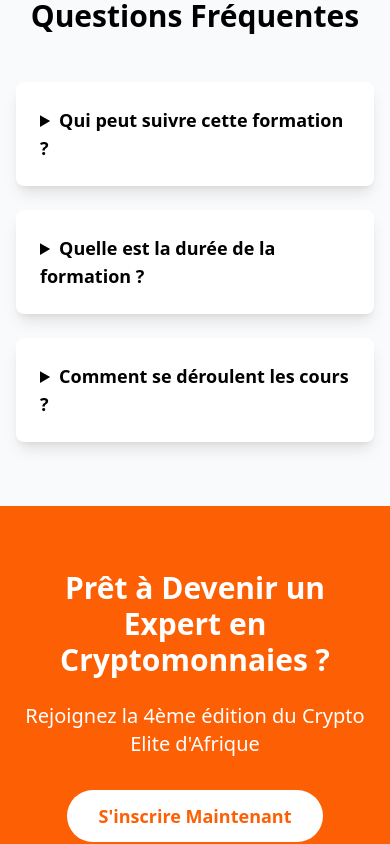
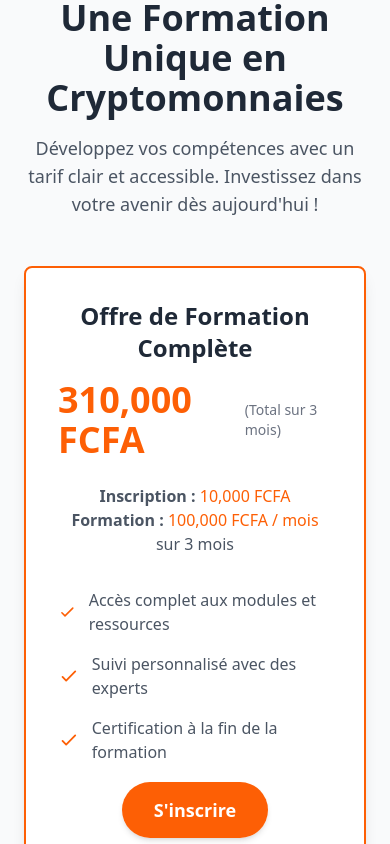
Before and after one commit to Nit-harley/CryptoElitedAfrique, a React (Vite) app: page / in a window 390 px wide. Shown: the part 6600-7444 px from the top of the page. Built offline with nearby package versions, Linux system fonts and the light colour scheme.

Commit message:
ajout du tarif

```diff
--- /dev/null
+++ b/src/components/PricingSection.tsx
@@ -0,0 +1,137 @@
+import React, { useState } from "react";
+
+const PricingSection = () => {
+  const [selectedPlan, setSelectedPlan] = useState("individual");
+  const [groupSize, setGroupSize] = useState(5);
+
+  const handlePlanChange = (plan) => setSelectedPlan(plan);
+
+  // Tarifs
+  const individualMonthly = 100000;
+  const registrationFee = 10000;
+  const groupDiscountRate = 0.05;
+  const personalFollowUpMonthly = 500000;
+
+  const calculateGroupPrice = (size) => {
+    const discountMultiplier = Math.floor(size / 5) * groupDiscountRate;
+    const discountedMonthly = individualMonthly * (1 - discountMultiplier);
+    return Math.max(discountedMonthly, individualMonthly * 0.5); // Limite de réduction : 50%
+  };
+
+  return (
+    <section className="py-16 bg-gray-50">
+      <div className="max-w-7xl mx-auto px-6 lg:px-8">
+        {/* Header Section */}
+        <div className="text-center mb-12">
+          <h2 className="text-4xl font-extrabold text-gray-800">
+            Une Formation Unique en Cryptomonnaies
+          </h2>
+          <p className="text-lg text-gray-600 mt-4">
+            Choisissez le plan qui correspond le mieux à vos besoins, qu’il s’agisse d’un suivi personnel, de groupe ou individuel.
+          </p>
+        </div>
+
+        {/* Plan Selector */}
+        <div className="flex justify-center space-x-4 mb-8">
+          <button
+            className={`px-6 py-3 rounded-full text-lg font-bold ${
+              selectedPlan === "individual"
+                ? "bg-[#FD5F05] text-white"
+                : "bg-white text-[#FD5F05] border border-[#FD5F05]"
+            }`}
+            onClick={() => handlePlanChange("individual")}
+          >
+            Particuliers
+          </button>
+          <button
+            className={`px-6 py-3 rounded-full text-lg font-bold ${
+              selectedPlan === "group"
+                ? "bg-[#FD5F05] text-white"
+                : "bg-white text-[#FD5F05] border border-[#FD5F05]"
+            }`}
+            onClick={() => handlePlanChange("group")}
+          >
+            Entreprises
+          </button>
+          <button
+            className={`px-6 py-3 rounded-full text-lg font-bold ${
+              selectedPlan === "personal"
+                ? "bg-[#FD5F05] text-white"
+                : "bg-white text-[#FD5F05] border border-[#FD5F05]"
+            }`}
+            onClick={() => handlePlanChange("personal")}
+          >
+            Suivi Personnel
+          </button>
+        </div>
+
+        {/* Pricing Card */}
+        <div className="max-w-lg mx-auto bg-white rounded-lg shadow-lg overflow-hidden border-2 border-[#FD5F05]">
+          <div className="p-8">
+            {selectedPlan === "individual" && (
+              <>
+                <h3 className="text-2xl font-bold text-center text-gray-800 mb-4">
+                  Tarif pour Particuliers
+                </h3>
+                <p className="text-center text-gray-600 mb-4">
+                  Inscription : <span className="text-[#FD5F05]">10,000 FCFA</span>
+                </p>
+                <p className="text-4xl font-extrabold text-[#FD5F05] text-center">
+                  {individualMonthly.toLocaleString()} FCFA / mois
+                </p>
+              </>
+            )}
+
+            {selectedPlan === "group" && (
+              <>
+                <h3 className="text-2xl font-bold text-center text-gray-800 mb-4">
+                  Tarif de Groupe (Entreprises)
+                </h3>
+                <p className="text-center text-gray-600 mb-4">
+                  Réduction de 5% pour chaque tranche de 5 personnes.
+                </p>
+                <div className="text-center mb-4">
+                  <label htmlFor="groupSize" className="block text-gray-600 mb-2">
+                    Nombre de personnes :
+                  </label>
+                  <input
+                    type="number"
+                    id="groupSize"
+                    value={groupSize}
+                    onChange={(e) => setGroupSize(parseInt(e.target.value, 10) || 5)}
+                    min="1"
+                    className="w-24 text-center border border-gray-300 rounded-md py-2"
+                  />
+                </div>
+                <p className="text-4xl font-extrabold text-[#FD5F05] text-center">
+                  {calculateGroupPrice(groupSize).toLocaleString()} FCFA / mois
+                </p>
+              </>
+            )}
+
+            {selectedPlan === "personal" && (
+              <>
+                <h3 className="text-2xl font-bold text-center text-gray-800 mb-4">
+                  Suivi Personnel
+                </h3>
+                <p className="text-center text-gray-600 mb-4">
+                  Accompagnement personnalisé pour maximiser votre apprentissage.
+                </p>
+                <p className="text-4xl font-extrabold text-[#FD5F05] text-center">
+                  {personalFollowUpMonthly.toLocaleString()} FCFA / mois
+                </p>
+              </>
+            )}
+          </div>
+          <div className="bg-[#FD5F05] py-4 text-center text-white">
+            <p className="text-sm">
+              Dépêchez-vous, les places sont limitées !
+            </p>
+          </div>
+        </div>
+      </div>
+    </section>
+  );
+};
+
+export default PricingSection;
--- a/src/pages/Home.tsx
+++ b/src/pages/Home.tsx
@@ -219,6 +219,79 @@ Nous sommes avec vous main dans la main, pour transformer vos connaissances et v
   </div>
 </section>
 
+{/* Pricing Section */}
+<section className="py-16 bg-gray-50">
+  <div className="max-w-7xl mx-auto px-6 lg:px-8">
+    {/* Header Section */}
+    <div className="text-center mb-12">
+      <h2 className="text-4xl font-extrabold text-gray-800">
+        Une Formation Unique en Cryptomonnaies
+      </h2>
+      <p className="text-lg text-gray-600 mt-4">
+        Développez vos compétences avec un tarif clair et accessible. Investissez dans votre avenir dès aujourd'hui !
+      </p>
+    </div>
+
+    {/* Pricing Card */}
+    <div className="max-w-lg mx-auto bg-white rounded-lg shadow-lg overflow-hidden border-2 border-[#FD5F05]">
+      <div className="p-8">
+        <h3 className="text-2xl font-bold text-center text-gray-800 mb-4">
+          Offre de Formation Complète
+        </h3>
+        <div className="flex justify-center items-center mb-6">
+          <p className="text-4xl font-extrabold text-[#FD5F05]">
+            310,000 FCFA
+          </p>
+          <span className="text-gray-500 text-sm ml-2">(Total sur 3 mois)</span>
+        </div>
+        <p className="text-center text-gray-600 mb-8">
+          <strong>Inscription :</strong> <span className="text-[#FD5F05]">10,000 FCFA</span> <br />
+          <strong>Formation :</strong> <span className="text-[#FD5F05]">100,000 FCFA / mois</span> sur 3 mois
+        </p>
+
+        {/* Features List */}
+        <ul className="text-gray-600 space-y-4 mb-8">
+          <li className="flex items-center">
+            <svg className="h-6 w-6 text-[#FD5F05] mr-3" fill="none" stroke="currentColor" strokeWidth="2" viewBox="0 0 24 24">
+              <path strokeLinecap="round" strokeLinejoin="round" d="M5 13l4 4L19 7" />
+            </svg>
+            Accès complet aux modules et ressources
+          </li>
+          <li className="flex items-center">
+            <svg className="h-6 w-6 text-[#FD5F05] mr-3" fill="none" stroke="currentColor" strokeWidth="2" viewBox="0 0 24 24">
+              <path strokeLinecap="round" strokeLinejoin="round" d="M5 13l4 4L19 7" />
+            </svg>
+            Suivi personnalisé avec des experts
+          </li>
+          <li className="flex items-center">
+            <svg className="h-6 w-6 text-[#FD5F05] mr-3" fill="none" stroke="currentColor" strokeWidth="2" viewBox="0 0 24 24">
+              <path strokeLinecap="round" strokeLinejoin="round" d="M5 13l4 4L19 7" />
+            </svg>
+            Certification à la fin de la formation
+          </li>
+        </ul>
+
+        {/* CTA Button */}
+        <div className="text-center">
+  <a
+    href="#"
+    className="bg-[#FD5F05] text-white font-bold text-lg px-8 py-4 rounded-full shadow-md hover:bg-[#e45405] transition duration-300 w-full sm:w-auto"
+  >
+    S'inscrire
+  </a>
+</div>
+
+      </div>
+      <div className="bg-[#FD5F05] py-4 text-center text-white">
+        <p className="text-sm">
+          Dépêchez-vous, les places sont limitées !
+        </p>
+      </div>
+    </div>
+  </div>
+</section>
+
+
 
       {/* FAQ Section */}
       <section className="py-16 bg-gray-50">
```
